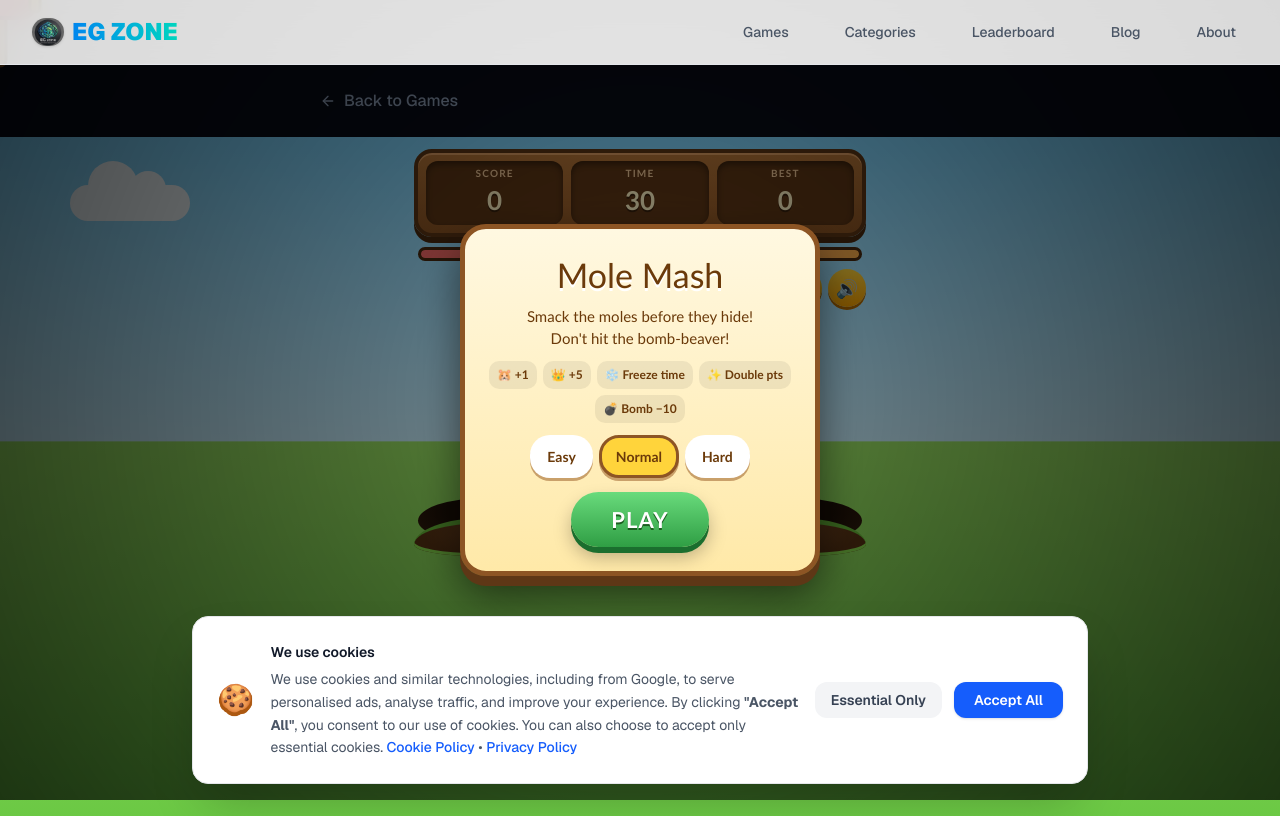
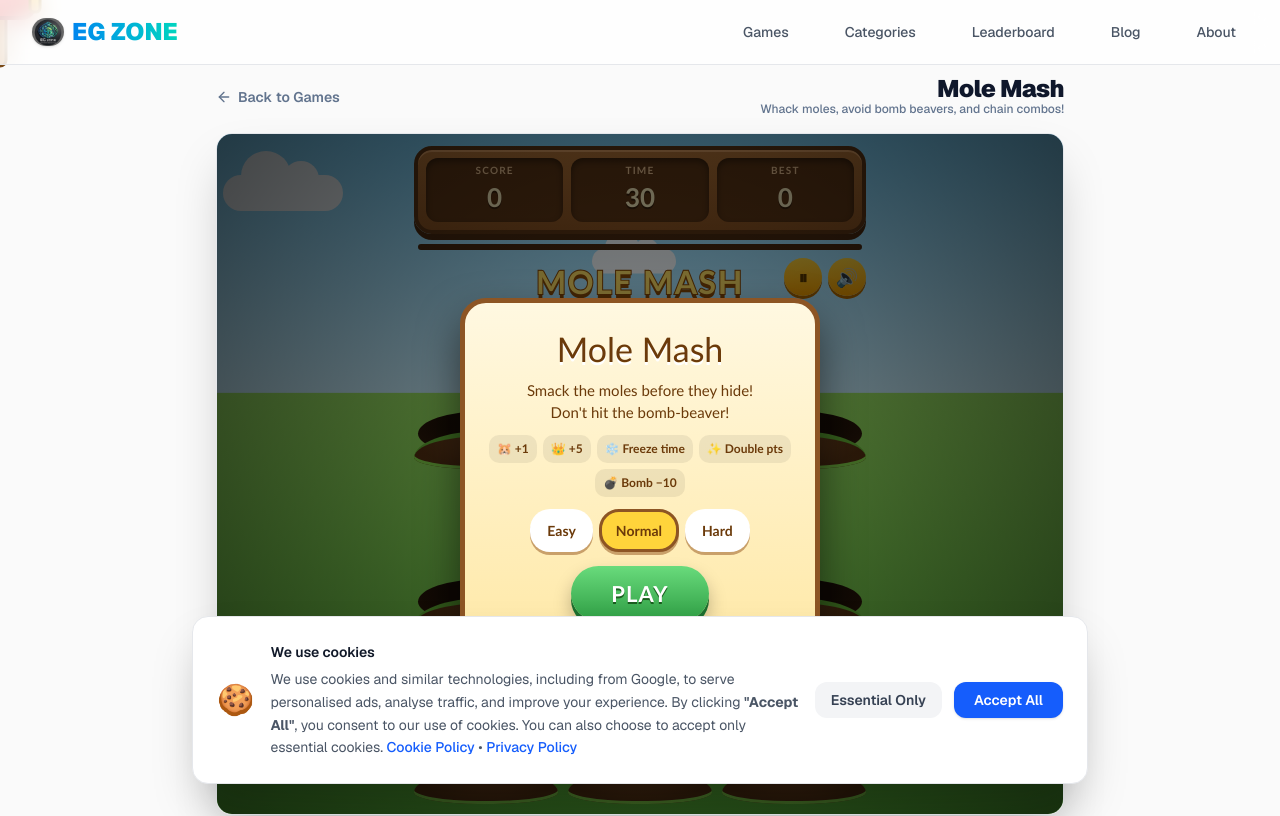
Before and after one commit to eldhosegeorge2004/EG-Zone, a Next.js app: page /games/molemash in a window 1280 px wide. Shown: the top 816 px of the page. Built offline with nearby package versions, Linux system fonts and the light colour scheme.

Commit message:
fix(molemash): remove dynamic ssr:false and fix container layout so Vercel builds cleanly

```diff
--- a/src/app/games/molemash/page.tsx
+++ b/src/app/games/molemash/page.tsx
@@ -1,20 +1,8 @@
 /* eslint-disable */
-import dynamic from "next/dynamic";
+import MoleMash from "@/games/molemash/MoleMash";
 import GameSEO from "@/components/GameSEO";
 import { ArrowLeft } from "lucide-react";
 import Link from "next/link";
-
-const MoleMash = dynamic(() => import("@/games/molemash/MoleMash"), {
-  ssr: false,
-  loading: () => (
-    <div className="flex items-center justify-center w-full h-64 bg-gray-900 rounded-xl">
-      <div className="flex flex-col items-center gap-3">
-        <div className="w-10 h-10 border-4 border-yellow-500 border-t-transparent rounded-full animate-spin" />
-        <p className="text-gray-400 text-sm font-medium">Loading Mole Mash...</p>
-      </div>
-    </div>
-  ),
-});
 
 export const metadata = {
   title: "Play Mole Mash Online Free — Whack-a-Mole Arcade Game | EG ZONE",
@@ -24,19 +12,32 @@ export const metadata = {
 
 export default function MoleMashPage() {
   return (
-    <div className="min-h-screen bg-[#090d18] text-white">
-      <div className="max-w-2xl mx-auto px-4 pt-6 pb-2">
+    <div className="max-w-4xl mx-auto px-2 sm:px-4 lg:px-6 pt-3 pb-12">
+      {/* Top Navigation */}
+      <div className="flex items-center justify-between mb-4">
         <Link
           href="/games"
-          className="inline-flex items-center text-slate-400 hover:text-white mb-4 transition-colors font-medium"
+          className="inline-flex items-center text-xs sm:text-sm font-semibold text-slate-500 hover:text-slate-900 transition-colors"
         >
-          <ArrowLeft className="w-4 h-4 mr-2" /> Back to Games
+          <ArrowLeft className="w-4 h-4 mr-1.5" /> Back to Games
         </Link>
+        <div className="text-right">
+          <h1 className="text-lg sm:text-2xl font-black text-slate-900 tracking-tight leading-none">
+            Mole Mash
+          </h1>
+          <p className="text-[11px] sm:text-xs text-slate-500 font-medium hidden sm:block">
+            Whack moles, avoid bomb beavers, and chain combos!
+          </p>
+        </div>
       </div>
 
-      <MoleMash />
+      {/* Main Game Screen */}
+      <div className="rounded-2xl overflow-hidden shadow-2xl border border-gray-200">
+        <MoleMash />
+      </div>
 
-      <div className="max-w-4xl mx-auto px-4 mt-8 pb-16 text-slate-900">
+      {/* AdSense SEO Component */}
+      <div className="mt-12">
         <GameSEO
           gameName="Mole Mash"
           description="Mole Mash is a fast-paced whack-a-mole arcade game with a colourful cast of characters bursting out of holes in the ground. Race against the clock to smash as many moles as possible, chain combos for bonus points, and steer clear of the bomb-laden beaver that will cost you 10 points. With three difficulty modes, special golden and icy moles, star power-ups, and a local high-score tracker, every 30-second round feels fresh and competitive. The smooth animations, satisfying hammer swing, and cheerful art make it equally enjoyable on desktop and mobile."
--- a/src/games/molemash/MoleMash.css
+++ b/src/games/molemash/MoleMash.css
@@ -2,7 +2,8 @@
 .mm-wrap {
   position: relative;
   width: 100%;
-  min-height: 100svh;
+  height: min(85vh, 680px);
+  min-height: 520px;
   background: linear-gradient(#7fd6ff 0%, #c8f0ff 38%, #9be564 38.1%, #5cbf3a 100%);
   font-family: "Trebuchet MS", "Segoe UI", Arial, sans-serif;
   color: #fff;
@@ -41,7 +42,7 @@
   position: relative;
   max-width: 480px;
   margin: 0 auto;
-  min-height: 100svh;
+  height: 100%;
   display: flex;
   flex-direction: column;
   padding: 12px 14px 18px;
@@ -260,7 +261,7 @@
 
 /* Overlay */
 .mm-overlay {
-  position: fixed;
+  position: absolute;
   inset: 0;
   background: radial-gradient(circle, #0006, #000b);
   display: flex;
```
